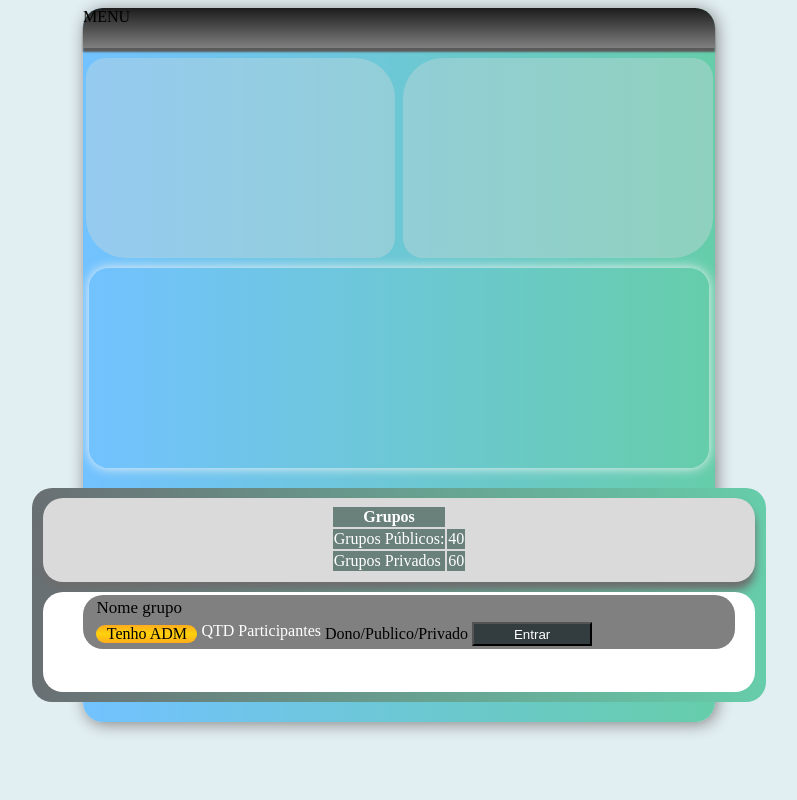
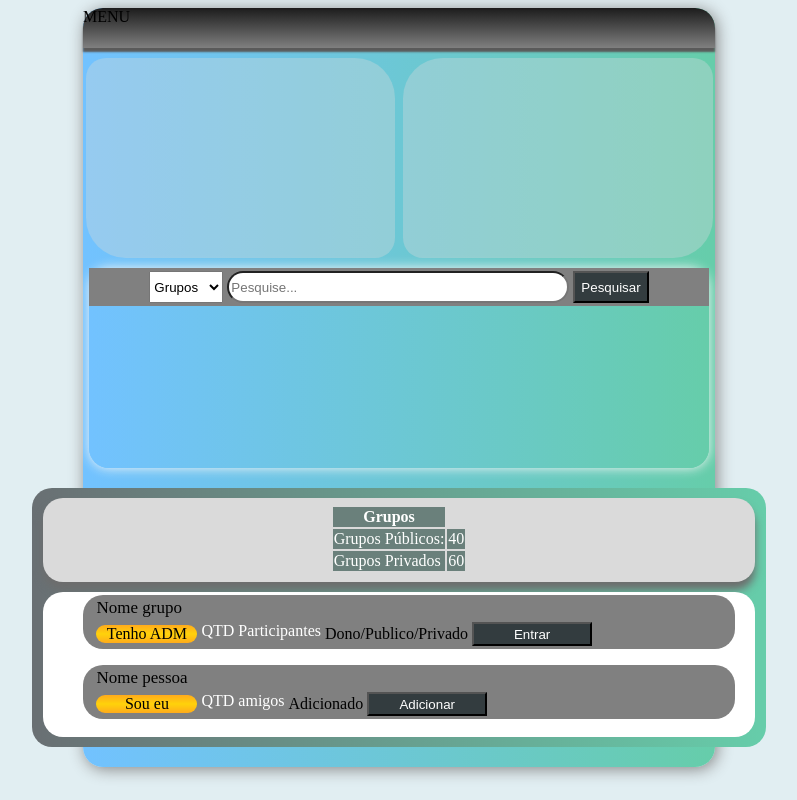
Before and after one commit to VitorBras/www.CHAToon.ga, a PHP site: page /dashboard.php in a window 1280 px wide. Shown: the whole page, without its empty margins (241-1038 px from the left). Run offline with PHP 8.4, Linux system fonts and the light colour scheme.

Commit message:
Continuei o desenvolvimento da Interface da Dashboard. Parei no desenvolvimento da interface do sistema de pesquisa

```diff
--- a/dashboard.php
+++ b/dashboard.php
@@ -24,7 +24,24 @@ session_start();
 				</div>
 			</div>
 			<div class="boxBase-Three">
-
+				<div class="box-search">
+					<table class="molde-box-search">
+						<tr>
+							<td>
+								<select id="filtro">
+									<option>Grupos</option>
+									<option>Pessoas</option>
+								</select>
+							</td>
+							<td>
+								<input type="search" class="inputs-search" placeholder="Pesquise...">
+							</td>
+							<td>
+								<button onclick="search();">Pesquisar</button>
+							</td>
+						</tr>
+					</table>
+				</div>
 			</div>
 			<div class="boxBase-Four">
 				<div class="boxContent-Infos">
@@ -41,7 +58,7 @@ session_start();
 					</table>
 				</div>
 				<div class="boxContent-resultados">
-					<ul class="boxContent-lista-resultados">
+					<ul class="boxContent-lista-resultados-grupos">
 						<li>
 							<table id="molde-resultados-grupos-pesquisa">
 								<tr>
@@ -56,6 +73,21 @@ session_start();
 							</table>
 						</li>
 					</ul>
+					<ul class="boxContent-lista-resultados-pessoas">
+						<li>
+							<table id="molde-resultados-grupos-pesquisa">
+								<tr>
+									<td class="info-nome-group">Nome pessoa</td>
+								</tr>
+								<tr>
+									<td class="info-adm-group" isme="yes"><span>Sou eu</span></td>
+									<td class="info-qtd-members"><span>QTD amigos</span></td>
+									<td class="info-owner"><span>Adicionado</span></td>
+									<td class="action-join-button"><button>Adicionar</button></td>
+								</tr>
+							</table>
+						</li>
+					</ul>
 				</div>
 			</div>
 		</div>
--- a/styles/Cores do projeto.txt
+++ b/styles/Cores do projeto.txt
@@ -20,7 +20,7 @@ Amarelo usado no botão registrar: 				#ffab1c
 
 
 Verde claro usado na confirmação dos inputs : 	#7fe86f
-Preto usado nos botões : #333c3f
+Preto usado nos botões : #333c3f     :hover  #49575b
 
 Preto usado no Menu do Dashboard : #1c1c1c
 Degradê dos painéis principais: #72c2ff > #66cdaa
--- a/styles/dashboard.css
+++ b/styles/dashboard.css
@@ -107,7 +107,34 @@ body{
 	text-align:center;
 	font-weight:700;
 }
-
+/*--------------Zona de pesquisa por GRUPOS e PESSOAS------------------*/
+.box-search{
+	display:block;
+	height:38px;
+	width:100%;
+	background-color:gray;
+}
+.molde-box-search{
+	margin-left:auto;
+	margin-right:auto;
+}
+.inputs-search {
+    height: 32px;
+    width: 342px;
+	border-radius:20px;
+}
+#filtro{
+	height:32px;
+}
+.molde-box-search button{
+	height:32px;
+	background-color:#333c3f;
+	color:white;
+}
+.molde-box-search button:hover{
+	cursor:pointer;
+	background-color:#49575b;
+}
 /*--------------sessão Lista de resultados da pesquisa de GRUPOS-------------*/
 .boxContent-resultados{
 	position:relative;
@@ -118,9 +145,10 @@ body{
 	margin-left:auto;
 	margin-top:20px;
 	border-radius:20px;
+	padding-bottom:5px;
 }
 
-.boxContent-lista-resultados li{
+.boxContent-lista-resultados-grupos li{
 	position:relative;
 	list-style:none;
 	display:block;
@@ -166,3 +194,54 @@ body{
 	background-color:#ffab1c;
 	cursor:pointer;
 }
+
+/*--------------sessão Lista de resultados da pesquisa de PESSOAS-------------*/
+.boxContent-lista-resultados-pessoas{
+	display:block;
+}
+.boxContent-lista-resultados-pessoas li{
+	position:relative;
+	list-style:none;
+	display:block;
+	background-color:gray;
+	border-radius:20px;
+	margin-right:20px;
+	padding-left:10px;
+	top:3px;
+}
+
+.info-nome-group{
+	display:block;
+	font-size:17px;
+}
+
+.info-adm-group[isme="yes"] span{
+	display:block;
+	background: linear-gradient(#ffab1c,#ffd20a,#ffab1c);
+	border-radius:20px;
+	text-align:center;
+	width:101px;
+}
+
+.info-adm-group[hasadm="no"] span{
+	display:none;
+
+}
+
+.info-qtd-members{
+	display:block;
+	color:white;
+}
+
+.action-join-button button{
+	display:block;
+	background-color:#333c3f;
+	color:white;
+	width:120px;
+	height:24px;
+}
+
+.action-join-button button:hover{
+	background-color:#ffab1c;
+	cursor:pointer;
+}
--- a/styles/dashboard.js
+++ b/styles/dashboard.js
@@ -0,0 +1,5 @@
+
+
+function search(){//Enviará ao servidor requisição para a busca de grupos/pessoas
+
+}
```
